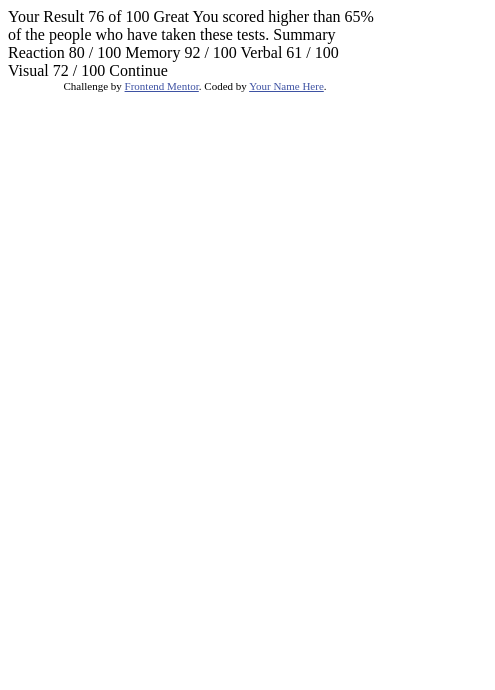
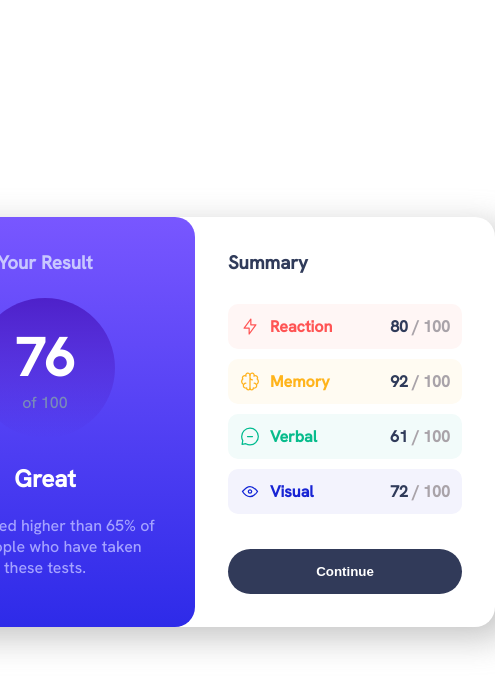
Before and after one commit to zakaria-bali/result-summary-component, a plain HTML site: page index.html in a window 390 px wide. Shown: the whole page, 495 px wide, since content can reach past the window. Drawn offline with Linux system fonts and the light colour scheme.

Commit message:
feat(result-sumary): create the desktop and mobile version of the results summary component

```diff
--- a/index.html
+++ b/index.html
@@ -10,38 +10,271 @@
 
   <!-- Feel free to remove these styles or customise in your own stylesheet 👍 -->
   <style>
-    .attribution { font-size: 11px; text-align: center; }
-    .attribution a { color: hsl(228, 45%, 44%); }
+    @font-face {
+      font-family: 'Hanken Grotesk';
+      src: url('./assets/fonts/static/HankenGrotesk-Medium.ttf');
+    }
+
+    * {
+      box-sizing: border-box;
+    }
+
+    html, body {
+      height: 100%;
+      width: 100%;
+      margin: 0;
+      padding: 0;
+      display: flex;
+      justify-content: center;
+      align-items: center;
+      font-family: 'Hanken Grotesk';
+    }
+
+    .card {
+      display: flex;
+      flex-direction: row;
+      min-width: 600px;
+      min-height: 410px;
+      border-radius: 20px;
+
+      box-shadow: 15px 10px 35px 0px rgba(173,173,173,0.75);
+      -webkit-box-shadow: 15px 10px 35px 0px rgba(173,173,173,0.75);
+      -moz-box-shadow: 15px 10px 35px 0px rgba(173,173,173,0.75);
+    }
+
+    .total {
+      flex: 1;
+      display: flex;
+      flex-direction: column;
+      align-items: center;
+      border-radius: 20px;
+      background: linear-gradient(0deg, hsl(241, 81%, 54%), hsl(252, 100%, 67%) ) ;
+      padding: 33px;
+    }
+
+    .total > h3 {
+      color:  hsl(241, 100%, 89%);
+      margin-top: 0px;
+    }
+
+    .result-container {
+      flex: 1;
+      display: flex;
+      justify-content: center;
+      align-items: center;
+      flex-direction: column;
+    }
+
+    .result {
+      background: linear-gradient(0deg,  hsla(241, 72%, 46%, 0), hsla(256, 72%, 46%, 1)) ;
+      border-radius: 50%;
+
+      display: flex;
+      flex-direction: column;
+      justify-content: center;
+      align-items: center;
+      width: 140px;
+      height: 140px;
+    }
+
+    .result-number {
+      font-size: 53px;
+      font-weight: 800;
+      color: hsl(0, 0%, 100%)
+    }
+
+    .of {
+      color:  hsl(224, 30%, 60%)
+    }
+
+    .mark-description {
+      display: flex;
+      justify-content: center;
+      align-items: center;
+      flex-direction: column;
+    }
+
+    .mark-description > h2 {
+      color: hsl(0, 0%, 100%);
+      margin-bottom: 5px;
+    }
+
+    .mark-description > p {
+      text-align: center;
+      color: hsl(241, 100%, 82%);
+      /* margin: 5px 35px 40px 35px */
+    }
+
+    .summary {
+      flex: 1;
+      padding:  33px;
+      display: flex;
+      flex-direction: column;
+    }
+
+    .summary > h3 {
+      margin-top: 0;
+      color: hsl(224, 30%, 27%);
+    }
+
+    .summary-items {
+      flex: 1
+    }
+
+    .item {
+      display: flex;
+      flex-direction: row;
+      justify-content: space-between;
+      align-items: center;
+      padding: 12px;
+      margin: 10px 0px;
+      border-radius: 10px;
+      font-weight: bold;
+    }
+
+    .title {
+      display: flex;
+      justify-content: center;
+
+    }
+
+    .title > img {
+      margin-right: 10px;
+    }
+
+    .mark {
+      color: hsl(224, 30%, 27%);
+    }
+
+    .mark > span {
+      color: #a9a3a9
+    }
+
+    .reaction {
+      color:  #ff5454;
+      background-color:  hsl(6, 100%, 98%);
+    }
+
+    .memory {
+      background-color: #fffbf2;
+      color: #ffb41c;
+    }
+
+    .verbal {
+      background-color: #f2fbfa;
+      color: #08bc8c;
+    }
+
+    .visual {
+      background-color: #f3f3fd;
+      color: #1824d4;
+    }
+
+    .btn {
+      background-color: #313a59;
+      padding: 15px;
+      border-radius:  30px;
+      color: white;
+      font-weight: bold;
+      border: none;
+    }
+
+    .btn:hover {
+      background-color: #583df8;
+      cursor: pointer;
+    }
+
+    @media screen and (max-width: 375px) {
+
+      html, body {
+        display: block;
+      }
+
+      .card {
+        flex-direction: column;
+        width: 100%;
+        height: 100%;
+        min-width: 0;
+        min-height: 0;
+        border-radius: 0;
+      }
+
+      .total {
+        border-top-left-radius: 0px;
+        border-top-right-radius: 0px;
+      }
+
+      main {
+        height: 100%;
+      }
+
+    }
   </style>
 </head>
 <body>
+  <main>
+     <div class="card">
+      <div class="total">
+        <h3>Your Result</h3>
+        <div class="result-container">
+            <div class="result">
+              <div class="result-number">76</div>
+              <div class="of"> of 100</div>
+            </div>
+        </div>
+        <div class="mark-description">
+          <h2>Great</h2>
+          <p>
+            You Scored higher than 65% of the people who have taken these tests.
+          </p>
+        </div>
 
-  Your Result
-  76
-  of 100
-
-  Great
-  You scored higher than 65% of the people who have taken these tests.
-
-  Summary
-
+      </div>
+      <div class="summary">
+        <h3>Summary</h3>
+        <div class="summary-items">
+          <div class="item reaction">
+            <div class="title">
+              <img src="./assets/images/icon-reaction.svg" alt="reaction" />
               Reaction
-  80 / 100
-
+            </div>
+            <div class="mark">
+                80 <span> / 100 </span>
+            </div>
+          </div>
+          <div class="item memory">
+            <div class="title">
+              <img src="./assets/images/icon-memory.svg" alt="Memory" />
               Memory
-  92 / 100
-
+            </div>
+            <div class="mark">
+                92 <span> / 100 </span>
+            </div>
+          </div>
+          <div class="item verbal">
+            <div class="title">
+              <img src="./assets/images/icon-verbal.svg" alt="Verbal" />
               Verbal
-  61 / 100
-
+            </div>
+            <div class="mark">
+                61 <span> / 100 </span>
+            </div>
+          </div>
+          <div class="item visual">
+            <div class="title">
+              <img src="./assets/images/icon-visual.svg" alt="Visual" />
               Visual
-  72 / 100
-
+            </div>
+            <div class="mark">
+                72 <span> / 100 </span>
+            </div>
+          </div>
+        </div>
+        <button class="btn">
           Continue
-
-  <div class="attribution">
-    Challenge by <a href="https://www.frontendmentor.io?ref=challenge" target="_blank">Frontend Mentor</a>.
-    Coded by <a href="#">Your Name Here</a>.
+        </button>
       </div>
+    </div>
+  </main>
 </body>
 </html>
```
Lines whose indentation alone changed are shown as unchanged.
